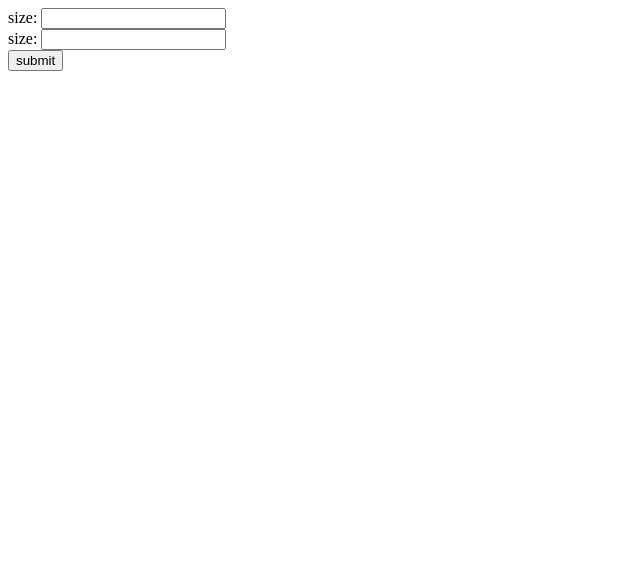
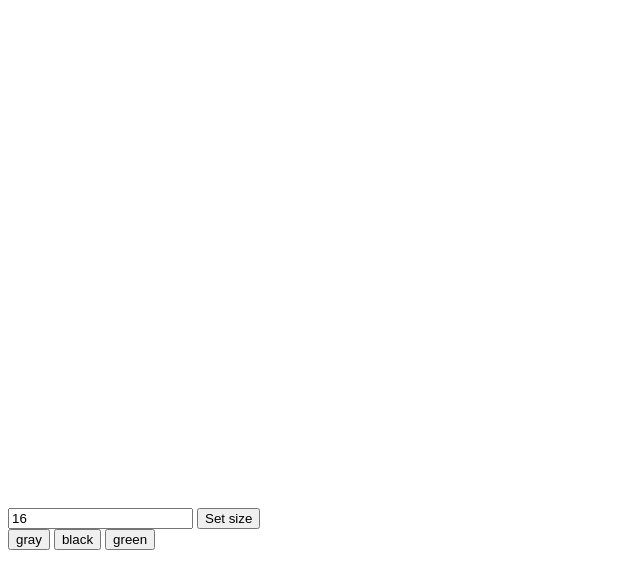
Before and after one commit to Jaicsdx/ETCH_A_SKETCH, a plain HTML site: page index.html in a window 1280 px wide. Shown: the whole page, without its empty margins (0-640 px from the left). Drawn offline with Linux system fonts and the light colour scheme.

Commit message:
full sketch ready

```diff
--- a/index.html
+++ b/index.html
@@ -9,9 +9,6 @@
 </head>
 <body>
     <div class=""container">
-        size: <input type="number" name="a" id="a"><br>
-        size: <input type="number" name="b" id="b"><br>
-        <button>submit</button>
 
 
     <div class = "board">
@@ -20,6 +17,26 @@
     </div>
 
 
+    </div>
+    <div>
+<input
+type="text"
+placeholder="size of board"
+value ="16"
+onchange="changeSize(this.value)"
+
+/>
+<button> Set size</button>
+
+    </div>
+
+
+
+    </div>
+    <div class ="buttons">
+    <button onclick="changecolor('gray')"> gray</button>
+    <button onclick="changecolor('black')"> black</button>
+    <button onclick="changecolor('green')"> green</button>
     </div>
     <script src ="main.js">
     </script>
--- a/main.css
+++ b/main.css
@@ -2,4 +2,5 @@
     width: 500px;
     height: 500px;
     display: grid;
+    flex: auto;
 }
--- a/main.js
+++ b/main.js
@@ -1,8 +1,3 @@
-let a = document.querySelector("[name='a']")
-let b = document.querySelector("[name='b']");
-document.querySelector("button").addEventListener("click", ()=>{
-
-    pixalate(a)})
 
 
 function pixalate(a)
@@ -16,17 +11,31 @@ board.style.gridTemplateRows = `repeat(${a}, 1fr)`
 for (let i=0; i<256; i++)
 {
     let square =document.createElement("square")
-    square.style.backgroundColor ="red";
+    square.style.backgroundColor ="white";
     board.insertAdjacentElement("beforeend",square)
     square.addEventListener("mouseover", ()=>{
-    square.style.backgroundColor ="blue";})
+    square.style.backgroundColor =color;})
 
 
 }
 
 }
+pixalate(16)
+
+function changeSize(input)
+{
+    pixalate(input)
+}
 
 
+function colorsquare()
+{
+    this.style.backgroundColor =color;
+
+}
+function changecolor(choice)
+{
+    color=choice;}
 
 
     /* let a = document.querySelector("[name='a']"),
```
